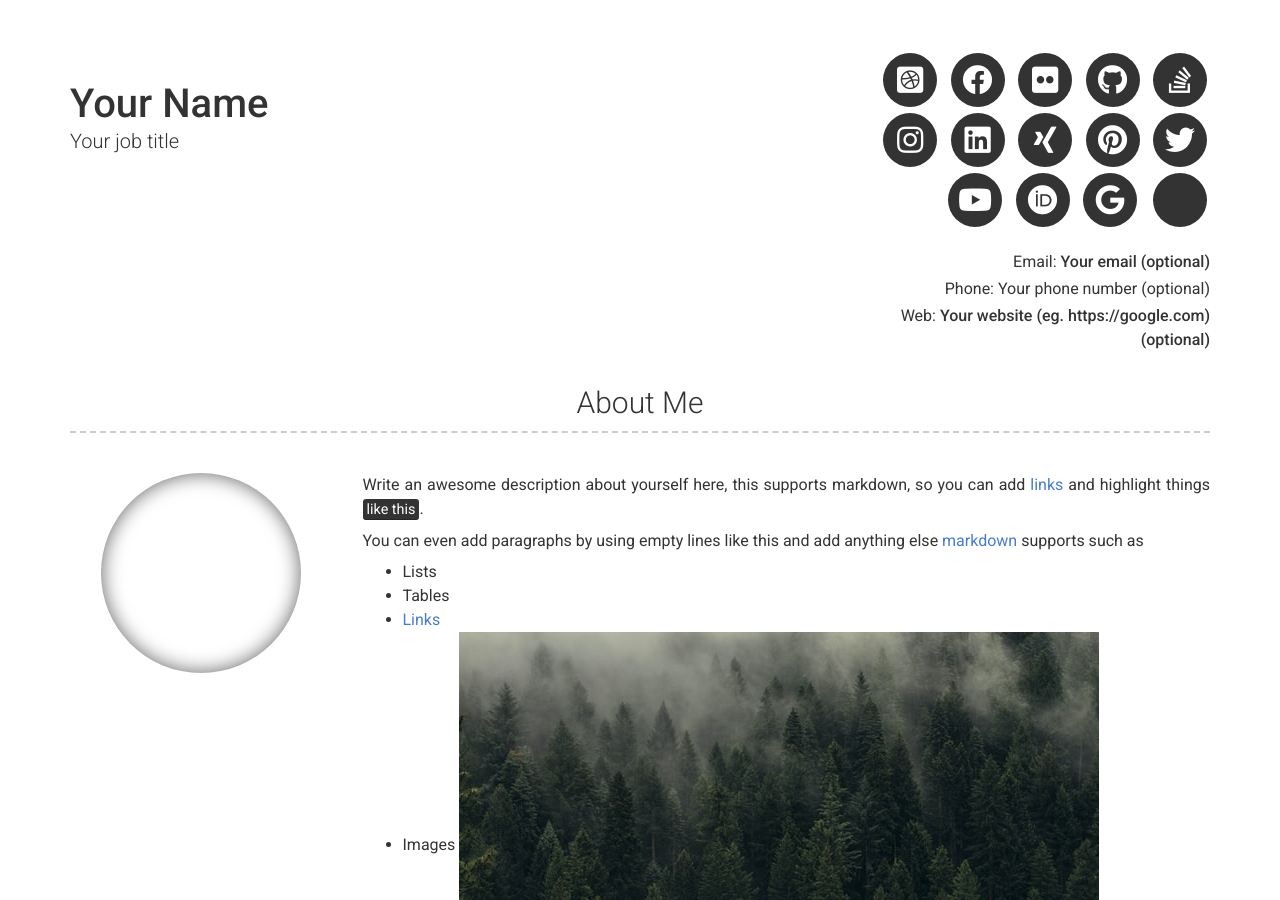
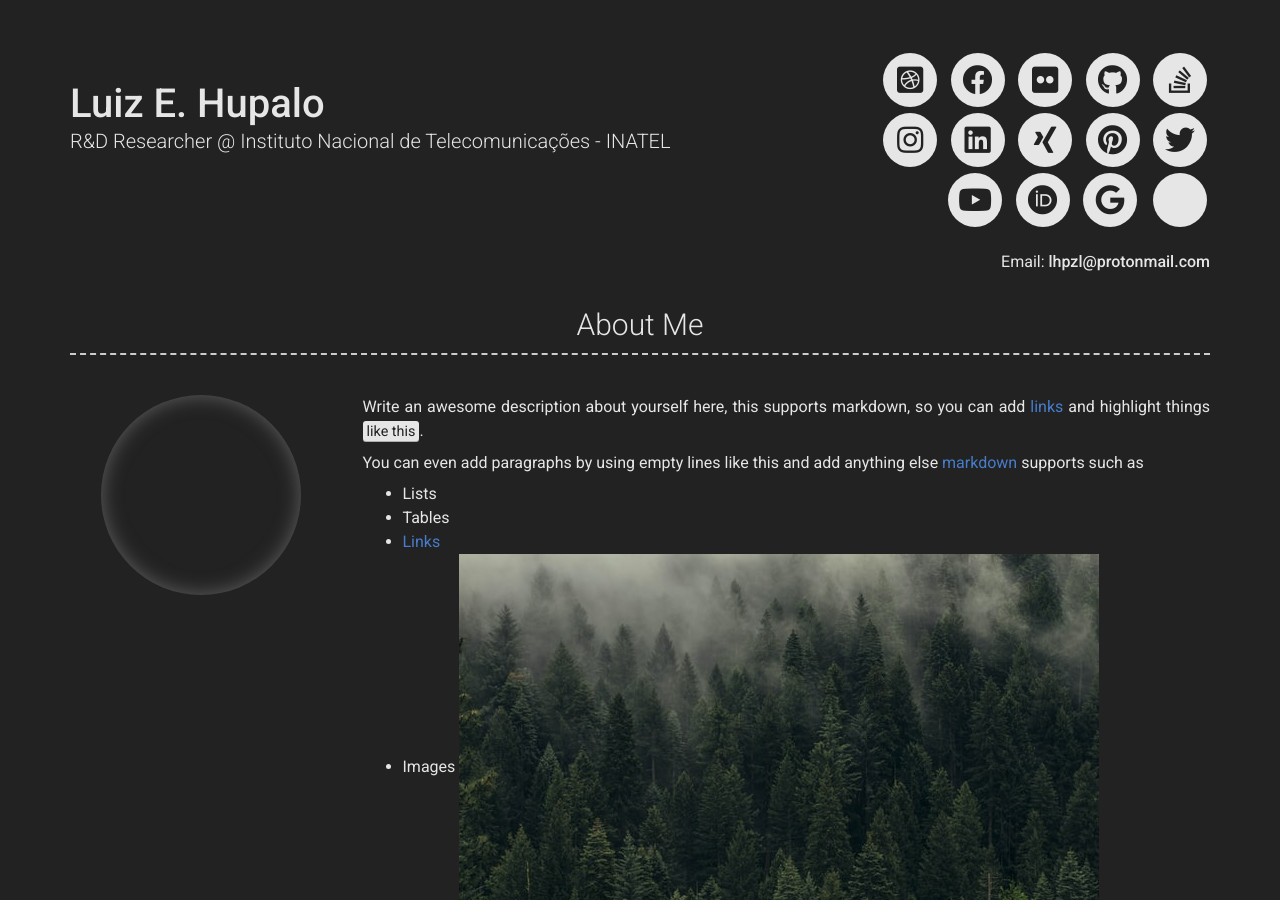
Before and after one commit to lhupalo/lhupalo.github.io, a Jekyll site: the page built from index.md, in a window 1280 px wide and 900 px high. Built offline with Jekyll 4.4.1, drawn with Linux system fonts in a browser that asks for light colours; nearby versions of some CDN libraries; some of the changed text lies outside the part shown.

Commit message:
<feat>: first configurations

```diff
--- a/_config.yml
+++ b/_config.yml
@@ -6,17 +6,17 @@ repository: Git repository where your resume will be hosted, only required if yo
 version: 2
 
 # Personal info
-name: Your Name
-title: Your job title
-email: Your email (optional)
+name: Luiz E. Hupalo
+title: R&D Researcher @ Instituto Nacional de Telecomunicações - INATEL
+email: lhpzl@protonmail.com
 # email_title: Email (Email title override)
-phone: Your phone number (optional)
+# phone:
 # phone_title: Phone (Phone title override)
-website: Your website (eg. https://google.com)(optional)
+# website: Your website (eg. https://google.com)(optional)
 # website_title: Web (Website title override)
 
 # Dark Mode (true/false/never)
-darkmode: false
+darkmode: true
 
 # Social links
 twitter_username: jekyllrb
```
